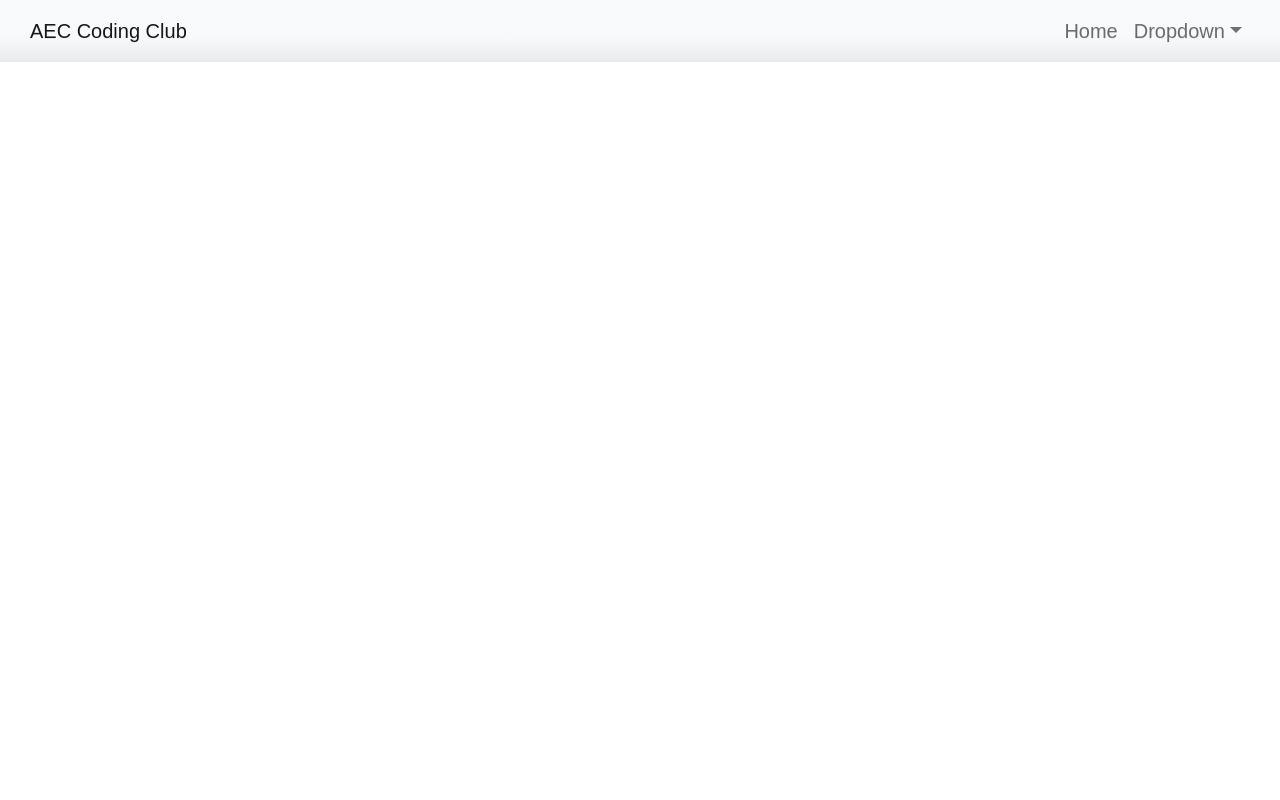
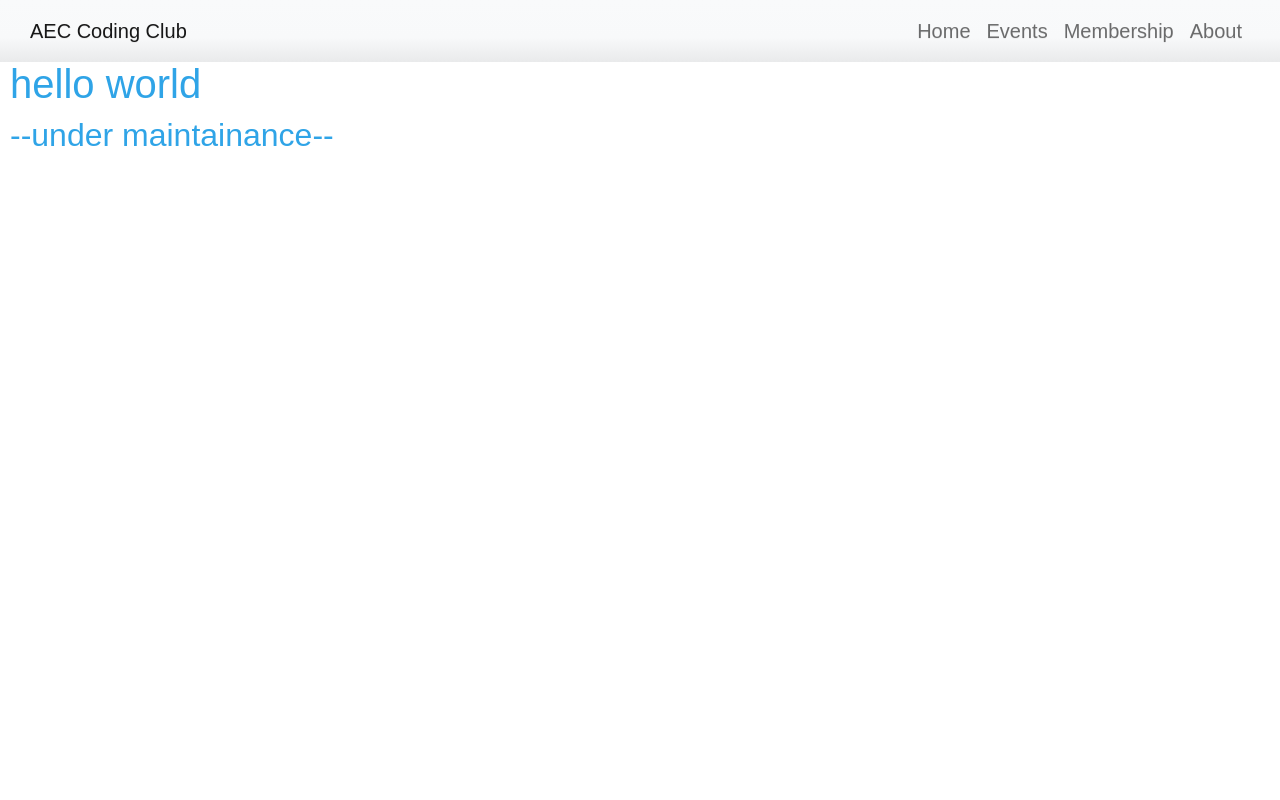
Before and after one commit to aec-coding-club/old-website, a React (Create React App) app in the folder frontend/: page /events in a window 1280 px wide. Shown: the top 800 px of the page. Built offline with nearby package versions, Linux system fonts and the light colour scheme.

Commit message:
nav update

```diff
--- a/frontend/src/App.js
+++ b/frontend/src/App.js
@@ -16,7 +16,9 @@ function App() {
 				<div className="MainBody">
 					<Routes>
 						<Route exact path="/" element={<Homepage />} />
-						<Route exact path="/hehe" element={<Homepage />} />
+						<Route exact path="/events" element={<Homepage />} />
+						<Route exact path="/members" element={<Homepage />} />
+						<Route exact path="/about" element={<Homepage />} />
 					</Routes>
 				</div>
 				<Footer />
--- a/frontend/src/components/Footer.js
+++ b/frontend/src/components/Footer.js
@@ -1,7 +1,7 @@
 import React from "react";
 import "./../styles/Footer.css";
 const Footer = () => {
-	return <div className="Footer">footer</div>;
+	return <div className="Footer">links</div>;
 };
 
 export default Footer;
--- a/frontend/src/components/Header.js
+++ b/frontend/src/components/Header.js
@@ -29,24 +29,24 @@ const Header = () => {
 							marginRight: "30px",
 						}}
 					>
-						<Nav.Link onClick={() => navigate("/hehe")}>
-							Home
+						<Nav.Link onClick={() => navigate("/")}>Home</Nav.Link>
+
+						<Nav.Link onClick={() => navigate("/events")}>
+							Events
 						</Nav.Link>
-						<NavDropdown title="Dropdown" id="basic-nav-dropdown">
+
+						<Nav.Link onClick={() => navigate("/members")}>
+							Membership
+						</Nav.Link>
+
+						<Nav.Link onClick={() => navigate("/about")}>
+							About
+						</Nav.Link>
+						{/* <NavDropdown title="Dropdown" id="basic-nav-dropdown">
 							<NavDropdown.Item href="#action/3.1">
 								Action
 							</NavDropdown.Item>
-							<NavDropdown.Item href="#action/3.2">
-								Another action
-							</NavDropdown.Item>
-							<NavDropdown.Item href="#action/3.3">
-								Something
-							</NavDropdown.Item>
-							<NavDropdown.Divider />
-							<NavDropdown.Item href="#action/3.4">
-								Separated link
-							</NavDropdown.Item>
-						</NavDropdown>
+						</NavDropdown> */}
 					</Nav>
 				</Navbar.Collapse>
 			</Navbar>
--- a/frontend/src/pages/Homepage.js
+++ b/frontend/src/pages/Homepage.js
@@ -4,6 +4,7 @@ const Homepage = () => {
 	return (
 		<div>
 			<h1>hello world</h1>
+			<h2>--under maintainance--</h2>
 		</div>
 	);
 };
```
